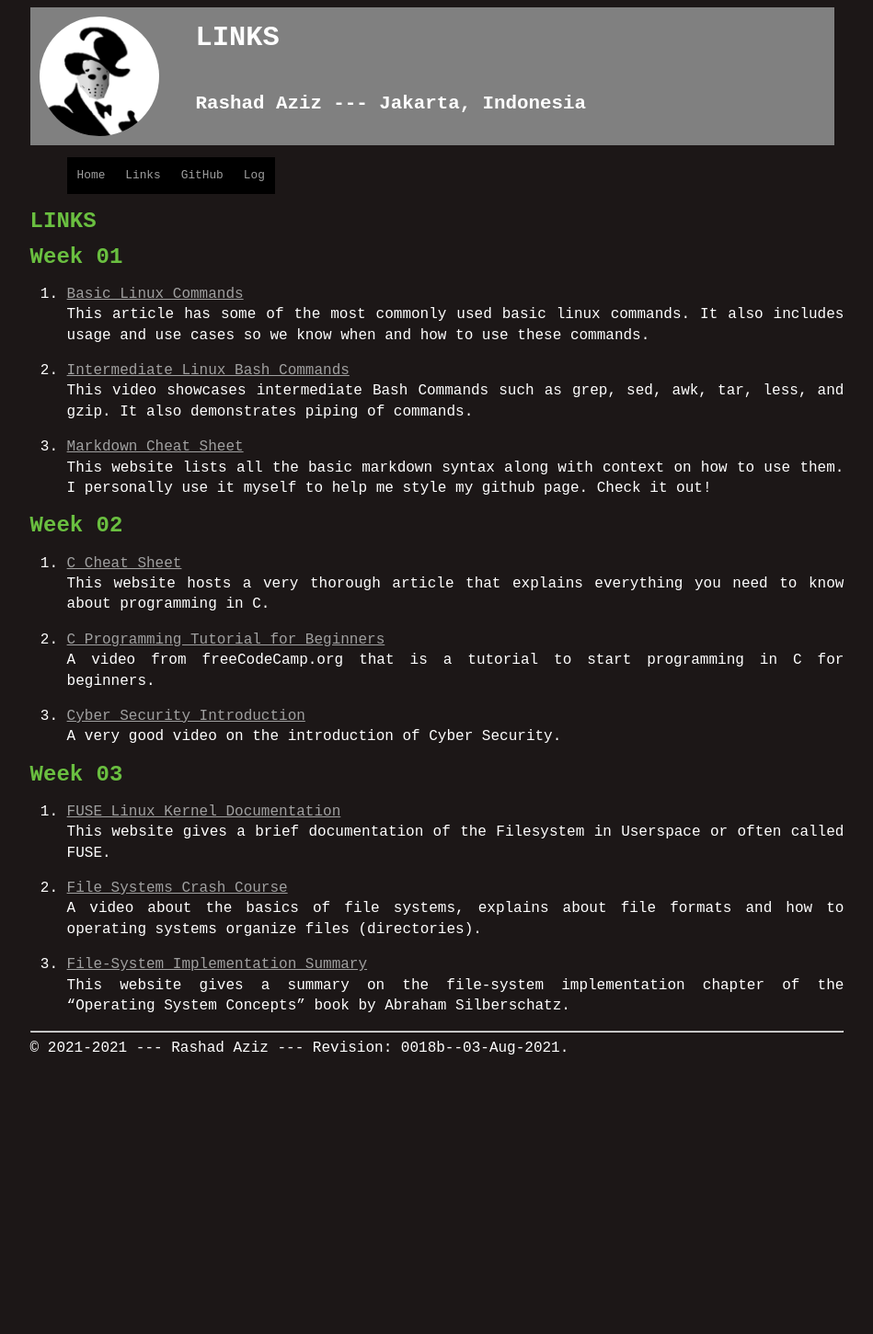
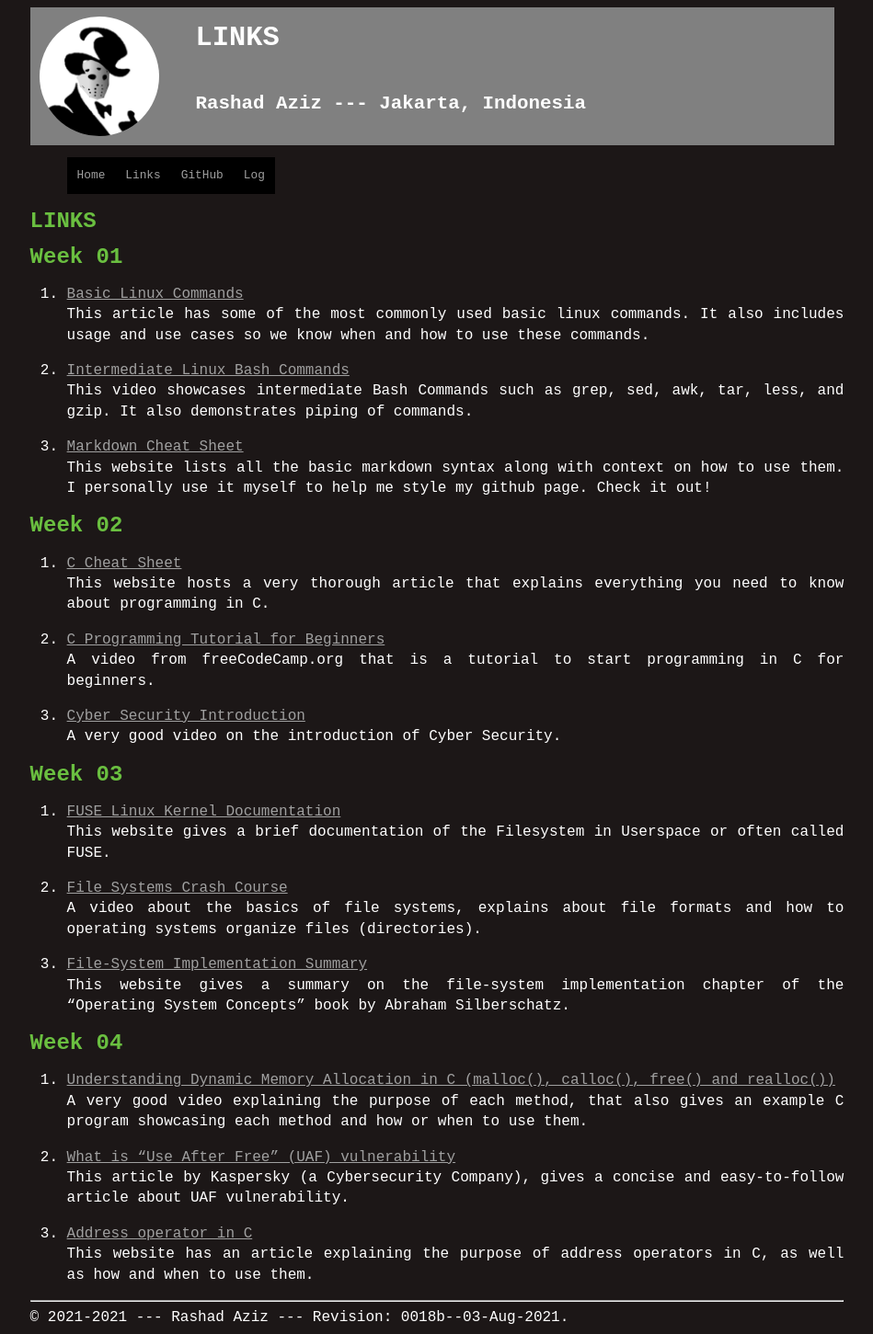
Before and after one commit to rashadaziz/os212, a Jekyll site: the page built from links.md, in a window 1280 px wide. Shown: the whole page at 92% size, without its empty margins (165-1114 px from the left). Built offline with Jekyll 4.4.1, drawn with Linux system fonts in a browser that asks for light colours; our own code applies the rules of GitHub Pages for plain Markdown files; before the commit the page ends 1159 px from its top, so only the background shows below that.

Commit message:
update links.md

```diff
--- a/links.md
+++ b/links.md
@@ -39,3 +39,14 @@ A video about the basics of file systems, explains about file formats and how to
 
 3. [File-System Implementation Summary](https://www.cs.uic.edu/~jbell/CourseNotes/OperatingSystems/12_FileSystemImplementation.html)<br>
 This website gives a summary on the file-system implementation chapter of the "Operating System Concepts" book by Abraham Silberschatz.
+
+## Week 04
+
+1. [Understanding Dynamic Memory Allocation in C (malloc(), calloc(), free() and realloc())](https://www.youtube.com/watch?v=xDVC3wKjS64)<br>
+A very good video explaining the purpose of each method, that also gives an example C program showcasing each method and how or when to use them.
+
+2. [What is "Use After Free" (UAF) vulnerability](https://encyclopedia.kaspersky.com/glossary/use-after-free/)<br>
+This article by Kaspersky (a Cybersecurity Company), gives a concise and easy-to-follow article about UAF vulnerability.
+
+3. [Address operator in C](https://www.educba.com/address-operator-in-c/)<br>
+This website has an article explaining the purpose of address operators in C, as well as how and when to use them.
```
